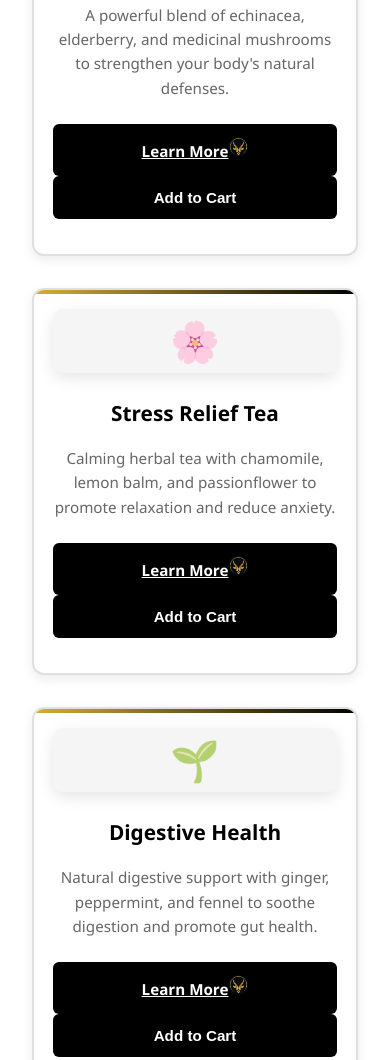
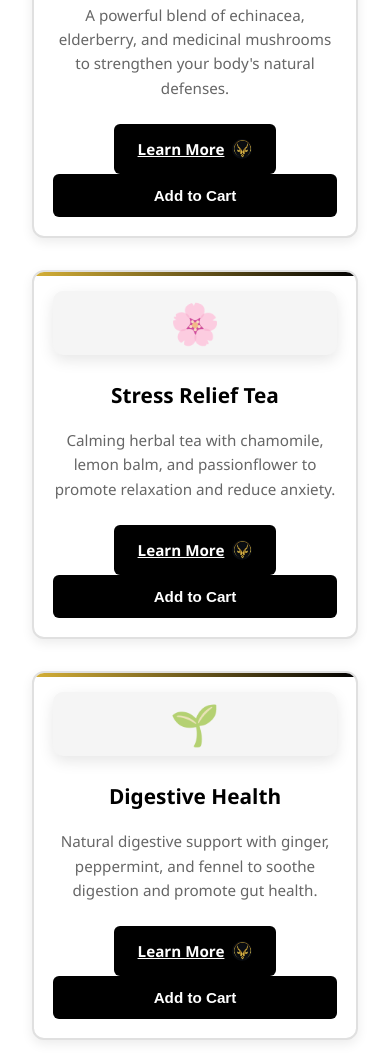
Before and after one commit to mrjbonds7/drkokwanamashaba, a plain HTML site: page index.html in a window 390 px wide. Shown: the part 3798-4858 px from the top of the page. Drawn offline with Linux system fonts and the light colour scheme.

Commit message:
Position Add to Cart buttons next to Learn More buttons

```diff
--- a/style.css
+++ b/style.css
@@ -1065,17 +1065,6 @@ img {
 }
 
 @media (max-width: 428px) {
-    .product-card .add-to-cart,
-    .product-card .product-button {
-        display: block;
-        width: 100%;
-        margin-bottom: 1rem;
-        text-align: center;
-    }
-
-    .product-card .product-button {
-        margin-bottom: 0;
-    }
 }
 
 @media (min-width: 769px) {
```
